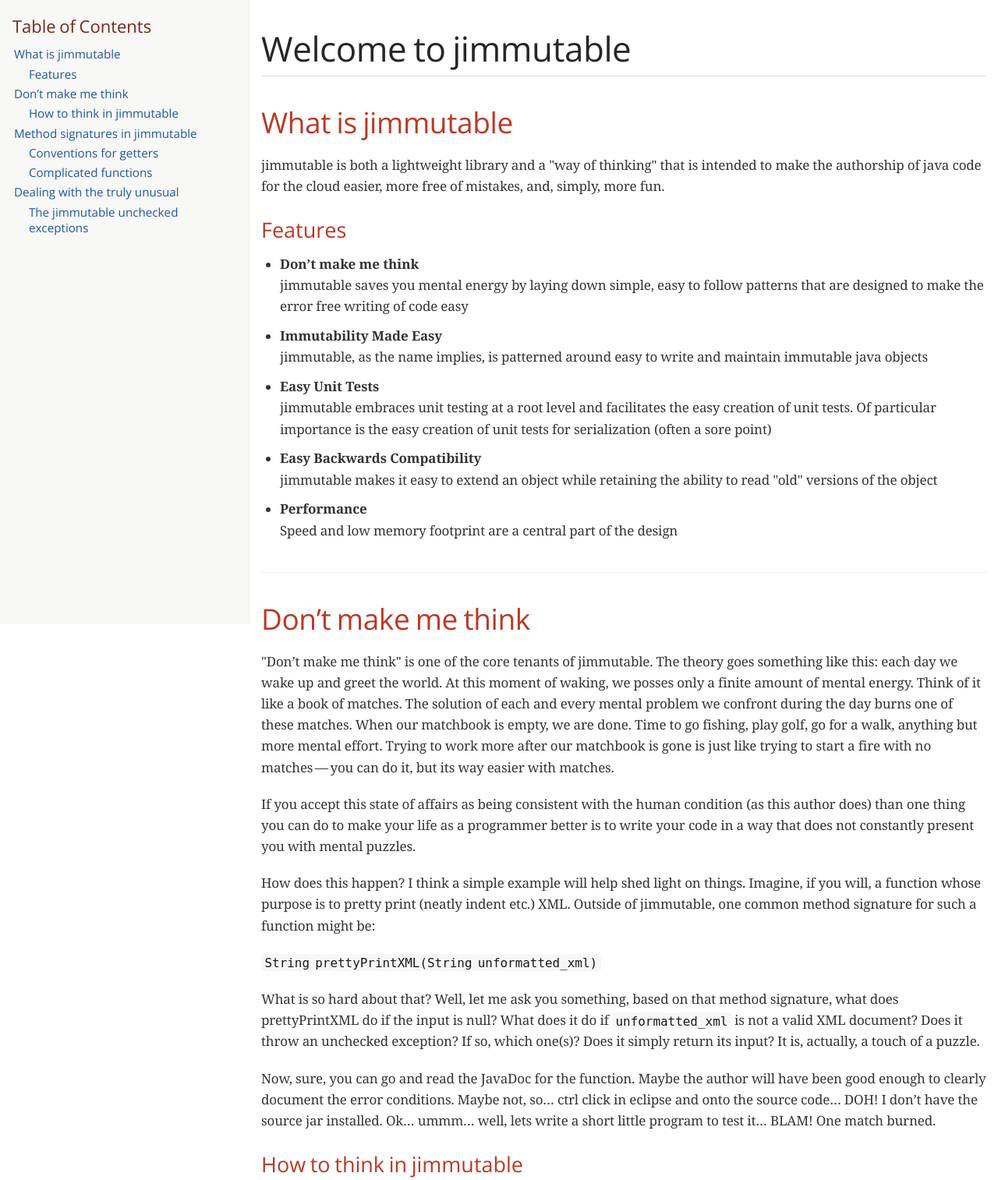
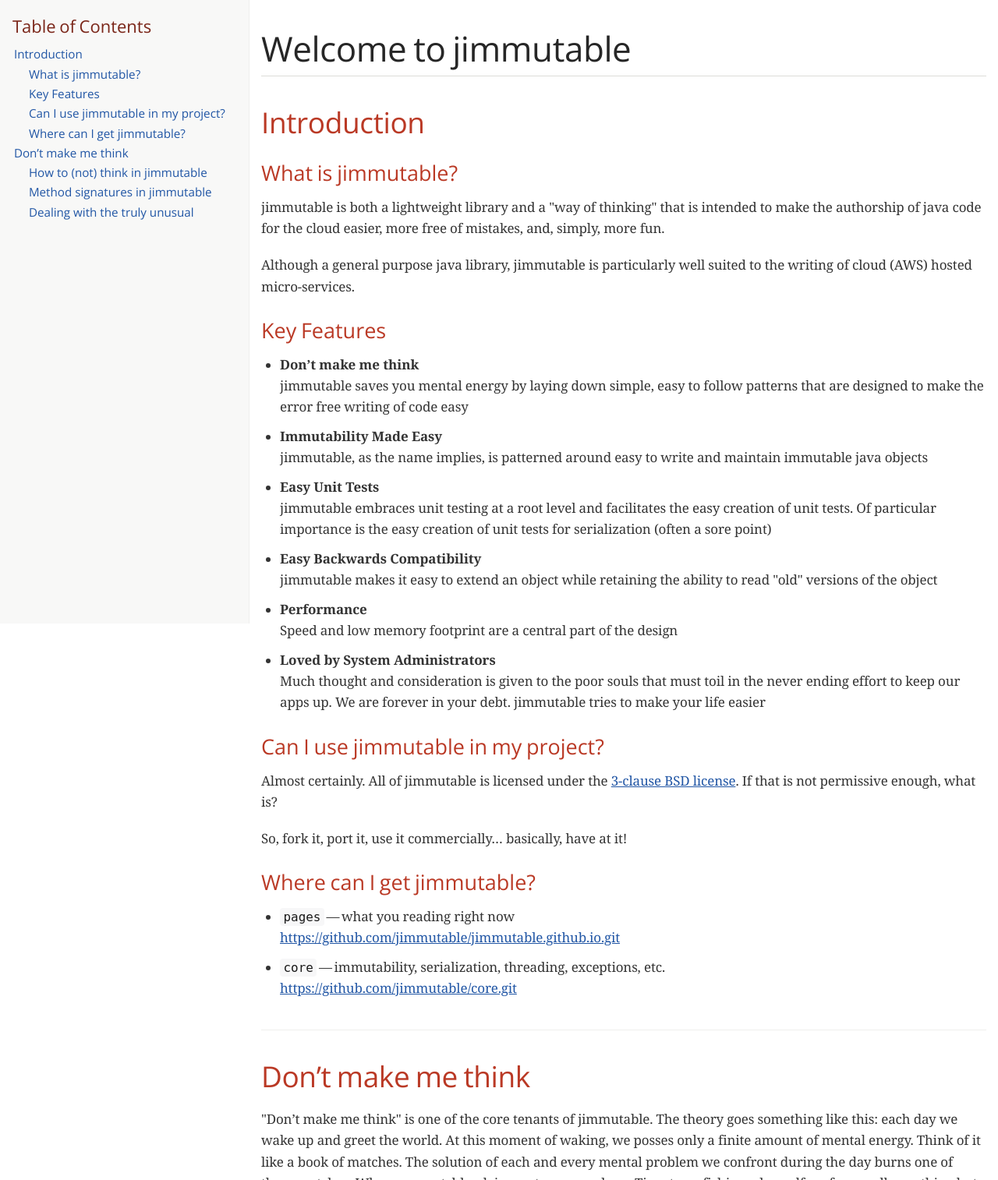
Before and after one commit to jimmutable/jimmutable.github.io, a plain HTML site: page index.html in a window 1280 px wide. Shown: the top 1514 px of the page at 78% size. Drawn offline with nearby package versions, Linux system fonts and the light colour scheme; a web font is replaced by a local one.

Commit message:
Updated documentation structure

```diff
--- a/index.html
+++ b/index.html
@@ -425,25 +425,19 @@ body.book #toc,body.book #preamble,body.book h1.sect0,body.book .sect1>h2{page-b
 <div id="toc" class="toc2">
 <div id="toctitle">Table of Contents</div>
 <ul class="sectlevel1">
-<li><a href="#_what_is_jimmutable">What is jimmutable</a>
+<li><a href="#_introduction">Introduction</a>
 <ul class="sectlevel2">
-<li><a href="#_features">Features</a></li>
+<li><a href="#_what_is_jimmutable">What is jimmutable?</a></li>
+<li><a href="#_key_features">Key Features</a></li>
+<li><a href="#_can_i_use_jimmutable_in_my_project">Can I use jimmutable in my project?</a></li>
+<li><a href="#_where_can_i_get_jimmutable">Where can I get jimmutable?</a></li>
 </ul>
 </li>
 <li><a href="#_don_t_make_me_think">Don&#8217;t make me think</a>
 <ul class="sectlevel2">
-<li><a href="#_how_to_think_in_jimmutable">How to think in jimmutable</a></li>
-</ul>
-</li>
-<li><a href="#_method_signatures_in_jimmutable">Method signatures in jimmutable</a>
-<ul class="sectlevel2">
-<li><a href="#_conventions_for_getters">Conventions for getters</a></li>
-<li><a href="#_complicated_functions">Complicated functions</a></li>
-</ul>
-</li>
-<li><a href="#_dealing_with_the_truly_unusual">Dealing with the truly unusual</a>
-<ul class="sectlevel2">
-<li><a href="#_the_jimmutable_unchecked_exceptions">The jimmutable unchecked exceptions</a></li>
+<li><a href="#_how_to_not_think_in_jimmutable">How to (not) think in jimmutable</a></li>
+<li><a href="#_method_signatures_in_jimmutable">Method signatures in jimmutable</a></li>
+<li><a href="#_dealing_with_the_truly_unusual">Dealing with the truly unusual</a></li>
 </ul>
 </li>
 </ul>
@@ -451,13 +445,19 @@ body.book #toc,body.book #preamble,body.book h1.sect0,body.book .sect1>h2{page-b
 </div>
 <div id="content">
 <div class="sect1">
-<h2 id="_what_is_jimmutable">What is jimmutable</h2>
+<h2 id="_introduction">Introduction</h2>
 <div class="sectionbody">
+<div class="sect2">
+<h3 id="_what_is_jimmutable">What is jimmutable?</h3>
 <div class="paragraph">
 <p>jimmutable is both a lightweight library and a "way of thinking" that is intended to make the authorship of java code for the cloud easier, more free of mistakes, and, simply, more fun.</p>
 </div>
+<div class="paragraph">
+<p>Although a general purpose java library, jimmutable is particularly well suited to the writing of cloud (AWS) hosted micro-services.</p>
+</div>
+</div>
 <div class="sect2">
-<h3 id="_features">Features</h3>
+<h3 id="_key_features">Key Features</h3>
 <div class="ulist">
 <ul>
 <li>
@@ -479,6 +479,34 @@ jimmutable makes it easy to extend an object while retaining the ability to read
 <li>
 <p><strong>Performance</strong><br>
 Speed and low memory footprint are a central part of the design</p>
+</li>
+<li>
+<p><strong>Loved by System Administrators</strong><br>
+Much thought and consideration is given to the poor souls that must toil in the never ending effort to keep our apps up.  We are forever in your debt.  jimmutable tries to make your life easier</p>
+</li>
+</ul>
+</div>
+</div>
+<div class="sect2">
+<h3 id="_can_i_use_jimmutable_in_my_project">Can I use jimmutable in my project?</h3>
+<div class="paragraph">
+<p>Almost certainly.  All of jimmutable is licensed under the <a href="https://opensource.org/licenses/BSD-3-Clause">3-clause BSD license</a>.  If that is not permissive enough, what is?</p>
+</div>
+<div class="paragraph">
+<p>So, fork  it, port it, use it commercially&#8230;&#8203; basically, have at it!</p>
+</div>
+</div>
+<div class="sect2">
+<h3 id="_where_can_i_get_jimmutable">Where can I get jimmutable?</h3>
+<div class="ulist">
+<ul>
+<li>
+<p><code>pages</code>&#8201;&#8212;&#8201;what you reading right now<br>
+<a href="https://github.com/jimmutable/jimmutable.github.io.git" class="bare">https://github.com/jimmutable/jimmutable.github.io.git</a></p>
+</li>
+<li>
+<p><code>core</code>&#8201;&#8212;&#8201;immutability, serialization, threading, exceptions, etc.<br>
+<a href="https://github.com/jimmutable/core.git" class="bare">https://github.com/jimmutable/core.git</a></p>
 </li>
 </ul>
 </div>
@@ -507,7 +535,7 @@ Speed and low memory footprint are a central part of the design</p>
 <p>Now, sure, you can go and read the JavaDoc for the function. Maybe the author will have been good enough to clearly document the error conditions. Maybe not, so&#8230;&#8203; ctrl click in eclipse and onto the source code&#8230;&#8203; DOH! I don&#8217;t have the source jar installed. Ok&#8230;&#8203; ummm&#8230;&#8203; well, lets write a short little program to test it&#8230;&#8203; BLAM! One match burned.</p>
 </div>
 <div class="sect2">
-<h3 id="_how_to_think_in_jimmutable">How to think in jimmutable</h3>
+<h3 id="_how_to_not_think_in_jimmutable">How to (not) think in jimmutable</h3>
 <div class="paragraph">
 <p>jimmutable is designed to be used "in the heat of battle". You know, you have your tunes blaring in your headphones and you are cranking out code. You are getting things done! You don&#8217;t have time to check no stinking error conditions, you have sh!t to do! jimmutable is great for this because code written in this style is written with a commitment never to make you think. This is achieved by <strong>always</strong> following a pattern. One of jimmutable&#8217;s patterns is that the error behavior of a method will always be trivially understandable from its method signature (which you can&#8217;t help but see from autocomplete in eclipse while you are pounding klocs (thousands of lines of code) out.</p>
 </div>
@@ -525,11 +553,8 @@ Speed and low memory footprint are a central part of the design</p>
 </ol>
 </div>
 </div>
-</div>
-</div>
-<div class="sect1">
-<h2 id="_method_signatures_in_jimmutable">Method signatures in jimmutable</h2>
-<div class="sectionbody">
+<div class="sect2">
+<h3 id="_method_signatures_in_jimmutable">Method signatures in jimmutable</h3>
 <div class="paragraph">
 <p>In jimmutable, if you see a method signature like this:</p>
 </div>
@@ -548,8 +573,8 @@ Speed and low memory footprint are a central part of the design</p>
 <div class="paragraph">
 <p>What does a signature like this mean?  It means, give me <strong>anything</strong> you want for <code>xml</code>.  I will <strong>try</strong> to pretty print it.  If I can&#8217;t make this happen (hey, I can&#8217;t pretty print the text of war a peace) I will return <code>default_value</code>.  I won&#8217;t throw an exception (checked or unchecked).  I won&#8217;t print a bunch of a garbage to System.out.  I will, simply, return <code>default_value</code></p>
 </div>
-<div class="sect2">
-<h3 id="_conventions_for_getters">Conventions for getters</h3>
+<div class="sect3">
+<h4 id="_conventions_for_getters">Conventions for getters</h4>
 <div class="paragraph">
 <p>Imagine that you have a jimmutable class, <code>Book</code>.  This is shockingly easy to imagine as there is, in fact, a <code>Book</code> class implemented in <code>org.kane.base.examples</code>, but I digress.  A <code>Book</code> has  several fields, one of which is title.  As we might expect, <code>Book</code> implements a method to get the title.  Its signature is as follows:</p>
 </div>
@@ -585,8 +610,8 @@ Speed and low memory footprint are a central part of the design</p>
 4.)  The function won&#8217;t take any significant amount of resources to execute, and won&#8217;t do anything too bad (throw an exception etc.)</p>
 </div>
 </div>
-<div class="sect2">
-<h3 id="_complicated_functions">Complicated functions</h3>
+<div class="sect3">
+<h4 id="_complicated_functions">Complicated functions</h4>
 <div class="paragraph">
 <p>Ok, so, what if I want to write a function that is truely complicated.  Something like, for a book, examine the text and tell me if the book is in iambic pentameter (note: for the  record, I have no idea how to implement this function).  In that case, the function signature will have the word <code>Complex</code> in it.  For example:</p>
 </div>
@@ -609,10 +634,8 @@ Speed and low memory footprint are a central part of the design</p>
 </div>
 </div>
 </div>
-</div>
-<div class="sect1">
-<h2 id="_dealing_with_the_truly_unusual">Dealing with the truly unusual</h2>
-<div class="sectionbody">
+<div class="sect2">
+<h3 id="_dealing_with_the_truly_unusual">Dealing with the truly unusual</h3>
 <div class="paragraph">
 <p>As we merrily code along, we often find ourselves thinking "Should I check for &#8230;&#8203;" followed by "nah, only someone who is truly braindead would do that. For example, we all know that we <em>should</em> validate every input to every function we write.  Because&#8230;&#8203; Murphy&#8217;s law.  Sometimes this flows very naturally.  For example, imagine that you are writing a function that reads small files from disk, returning the files bytes.  It is pretty obvious that a good method signature for this might be:</p>
 </div>
@@ -653,8 +676,8 @@ Speed and low memory footprint are a central part of the design</p>
 }</code></pre>
 </div>
 </div>
-<div class="sect2">
-<h3 id="_the_jimmutable_unchecked_exceptions">The jimmutable unchecked exceptions</h3>
+<div class="sect3">
+<h4 id="_the_jimmutable_unchecked_exceptions">The jimmutable unchecked exceptions</h4>
 <div class="olist arabic">
 <ol class="arabic">
 <li>
@@ -675,9 +698,10 @@ Thrown when someone tries to change something after an object has been completed
 </div>
 </div>
 </div>
+</div>
 <div id="footer">
 <div id="footer-text">
-Last updated 2017-03-26 17:23:41 US Mountain Standard Time
+Last updated 2017-03-28 14:23:28 US Mountain Standard Time
 </div>
 </div>
 </body>
```
Also changed, not shown: 1 other file.
